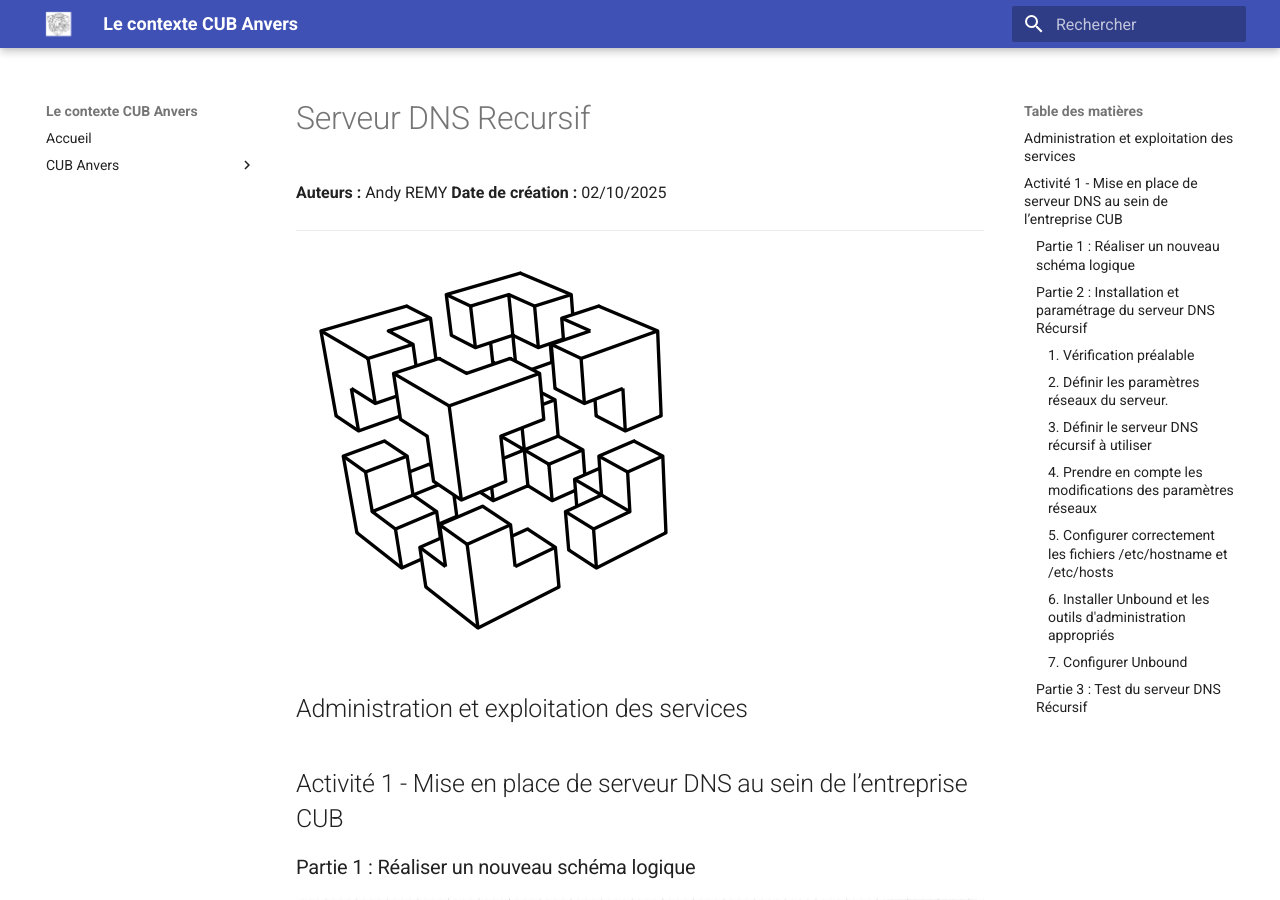
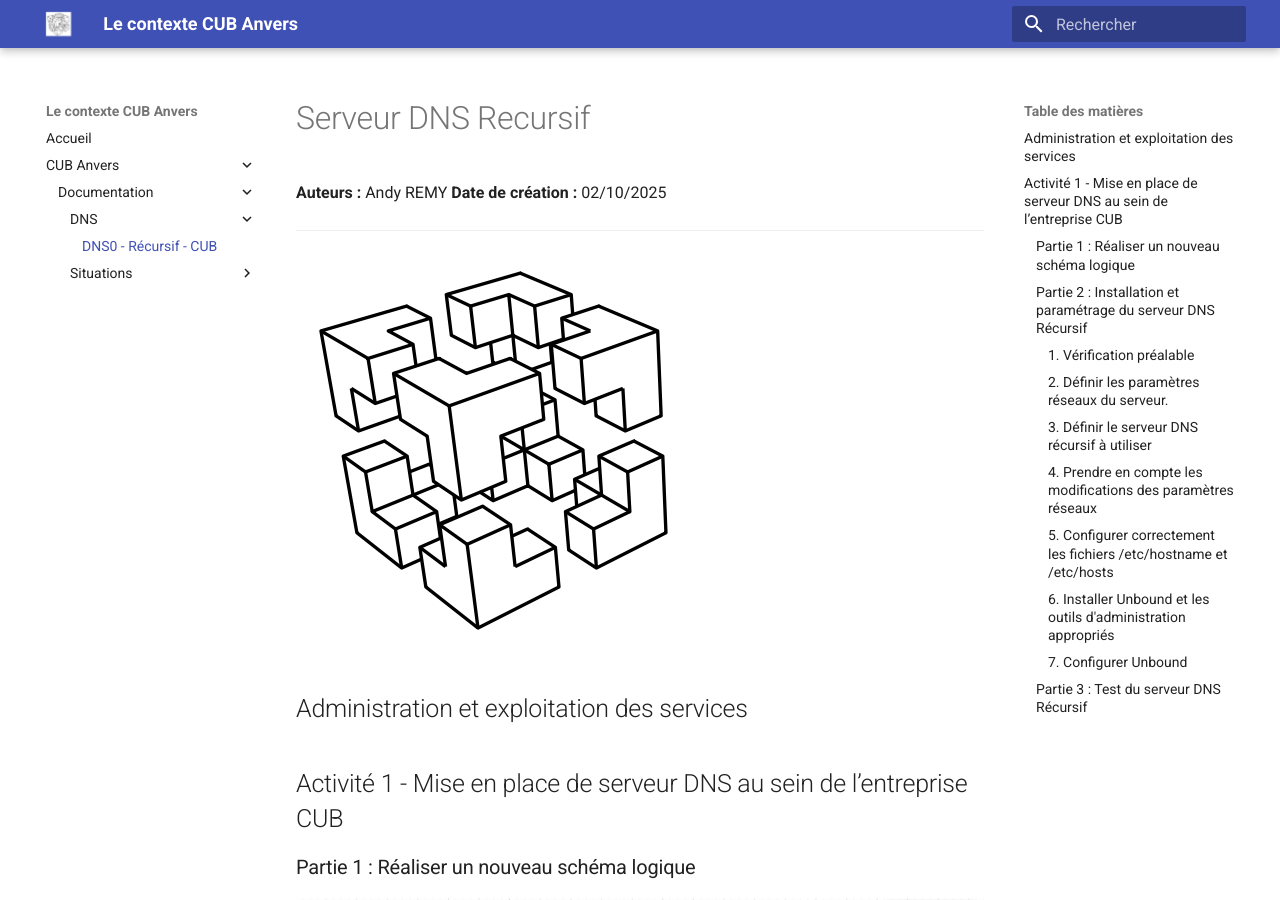
Before and after one commit to Adfiree/Anvers, an MkDocs documentation site: the page built from docs/documentations/DNS/CUB - Serveur DNS Recursif.md, in a window 1280 px wide and 900 px high. Built offline with MkDocs 1.6.1 and Material for MkDocs 9.7.7, drawn with Linux system fonts in a browser that asks for light colours; part of the change alters nothing that is shown.

Commit message:
Modification mkdocs.yml

```diff
--- a/mkdocs.yml
+++ b/mkdocs.yml
@@ -1,5 +1,5 @@
 site_name: Le contexte CUB Anvers
-site_url: https://adfiree.github.io/anvers
+site_url: https://Andy-Remy.github.io/anvers
 theme:
   name: material
   logo: media/CUB.png
@@ -17,9 +17,9 @@ nav:
   - CUB Anvers:
       - Documentation:
           - DNS:
-              - DNS0 - Récursif - CUB: docs/documentations/DNS/CUB-Serveur-DNS0-Recursif.md
+              - DNS0 - Récursif - CUB: documentations/DNS/CUB - Serveur DNS Recursif.md
           - Situations:
-              - SituationO - AdminServ - CUB: docs/documentations/Situations/Plan-dadressage-Schéma-logique&physique-Table-de-routage-NAT.md
+              - SituationO - AdminServ - CUB: documentations/Situations/Situation n°0 CUB – Plan d'adressage - Schéma logique & physique - Table de routage - NAT.md
 
 markdown_extensions:
   - toc:
```
